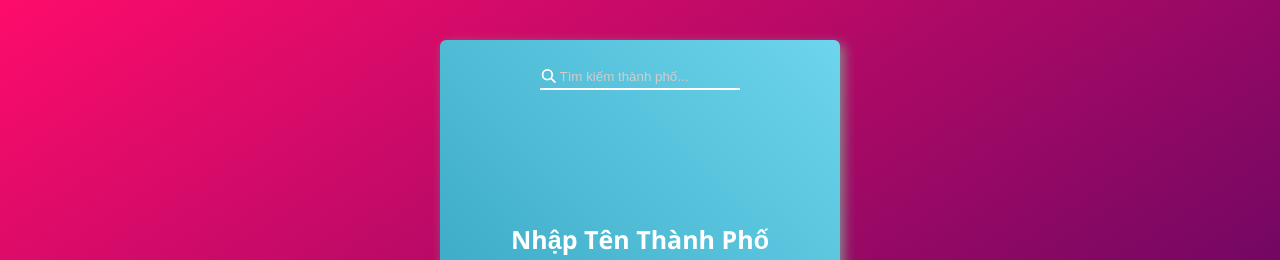
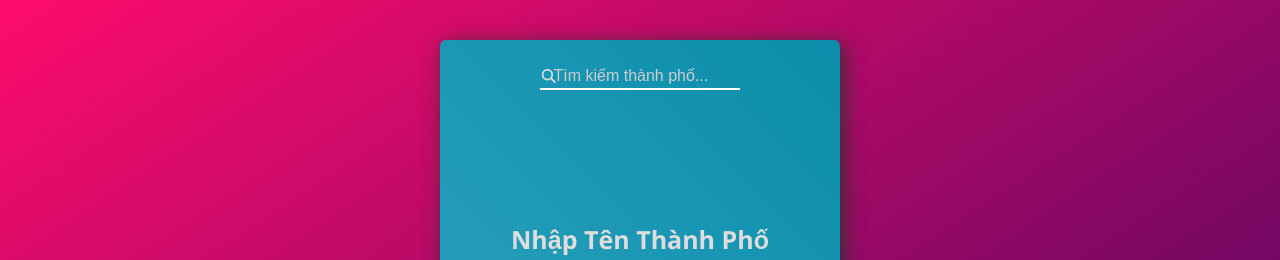
Before and after one commit to andyngojs/weather_app, a plain HTML site: page index.html in a window 1280 px wide. Shown: the top 260 px of the page. Drawn offline with nearby package versions, Linux system fonts and the light colour scheme.

Commit message:
fix styles

```diff
--- a/assets/css/styles.css
+++ b/assets/css/styles.css
@@ -19,18 +19,19 @@ body {
 :root {
   --white-color: #fff;
   --black-color: #000;
-  --power-color: #2193b0;
+  --power-color: #36a8c5;
+  --text-color: #ddd;
 }
 
 /* Main App */
 .container {
-  color: var(--white-color);
-  background: linear-gradient(45deg, var(--power-color), #6dd5ed);
+  color: var(--text-color);
+  background: linear-gradient(45deg, var(--power-color), #0a8daa);
   width: 400px;
   margin: 40px auto;
   border-radius: 6px;
   font-size: 1.4rem;
-  box-shadow: 4px 4px 12px #888;
+  box-shadow: 4px 4px 20px #333;
   border: none;
 }
 
@@ -54,9 +55,10 @@ body {
 #search-input {
   border: none;
   outline: none;
-  padding: 4px 4px 4px 20px;
+  padding: 6px 6px 6px 40px;
   background: transparent;
   height: 24px;
+  font-size: 1.6rem;
   color: var(--white-color);
 }
 
@@ -102,7 +104,7 @@ body {
 }
 
 .additional-section {
-  border-top: 1px solid var(--white-color);
+  border-top: 2px solid var(--white-color);
   display: flex;
   flex-direction: column;
   padding: 10px 20px;
--- a/index.html
+++ b/index.html
@@ -4,7 +4,7 @@
     <meta charset="UTF-8" />
     <meta http-equiv="X-UA-Compatible" content="IE=edge" />
     <meta name="viewport" content="width=device-width, initial-scale=1.0" />
-    <title>Weather App</title>
+    <title>Ứng dụng dự báo thời tiết - DobeeTeam</title>
     <link rel="preconnect" href="https://fonts.googleapis.com" />
     <link rel="preconnect" href="https://fonts.gstatic.com" crossorigin />
     <link
```
